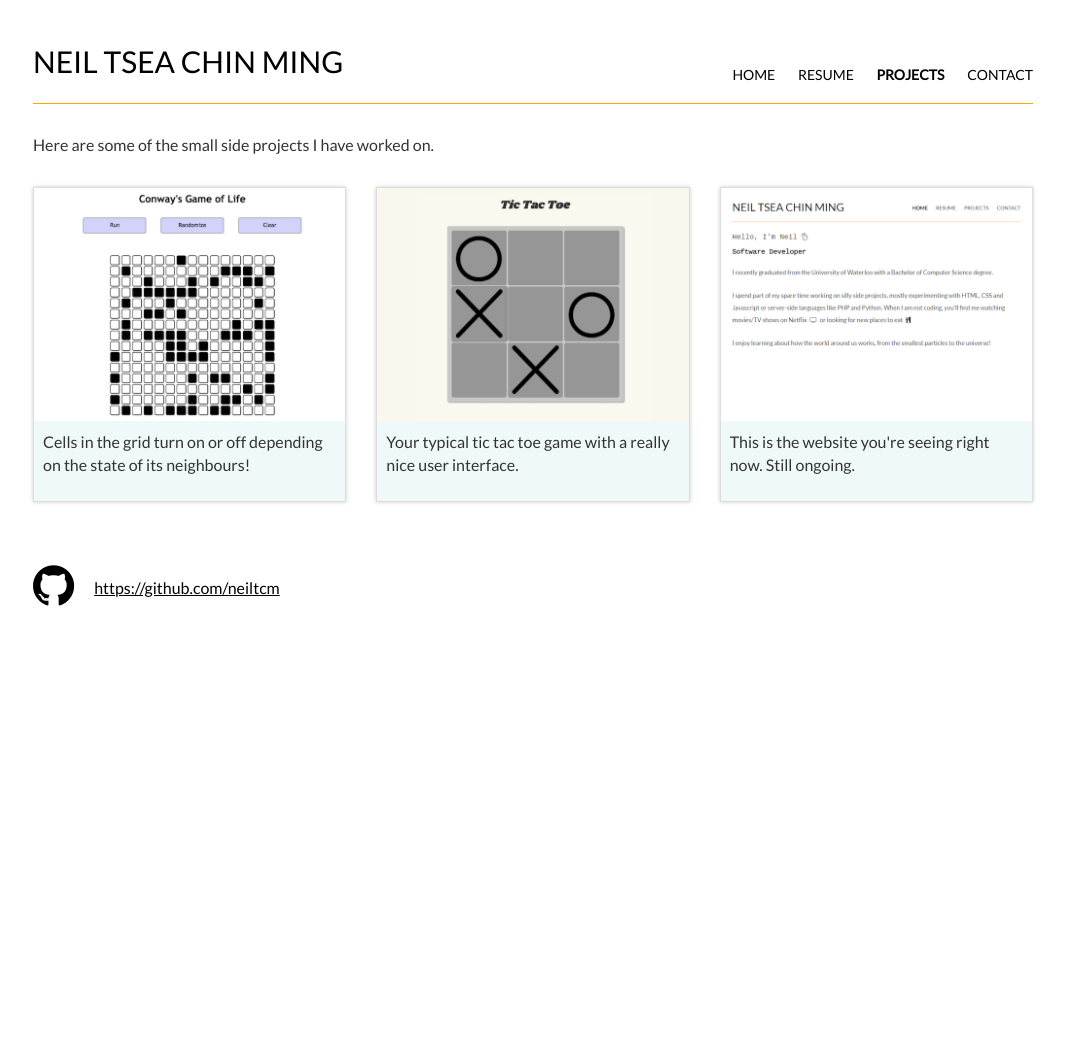
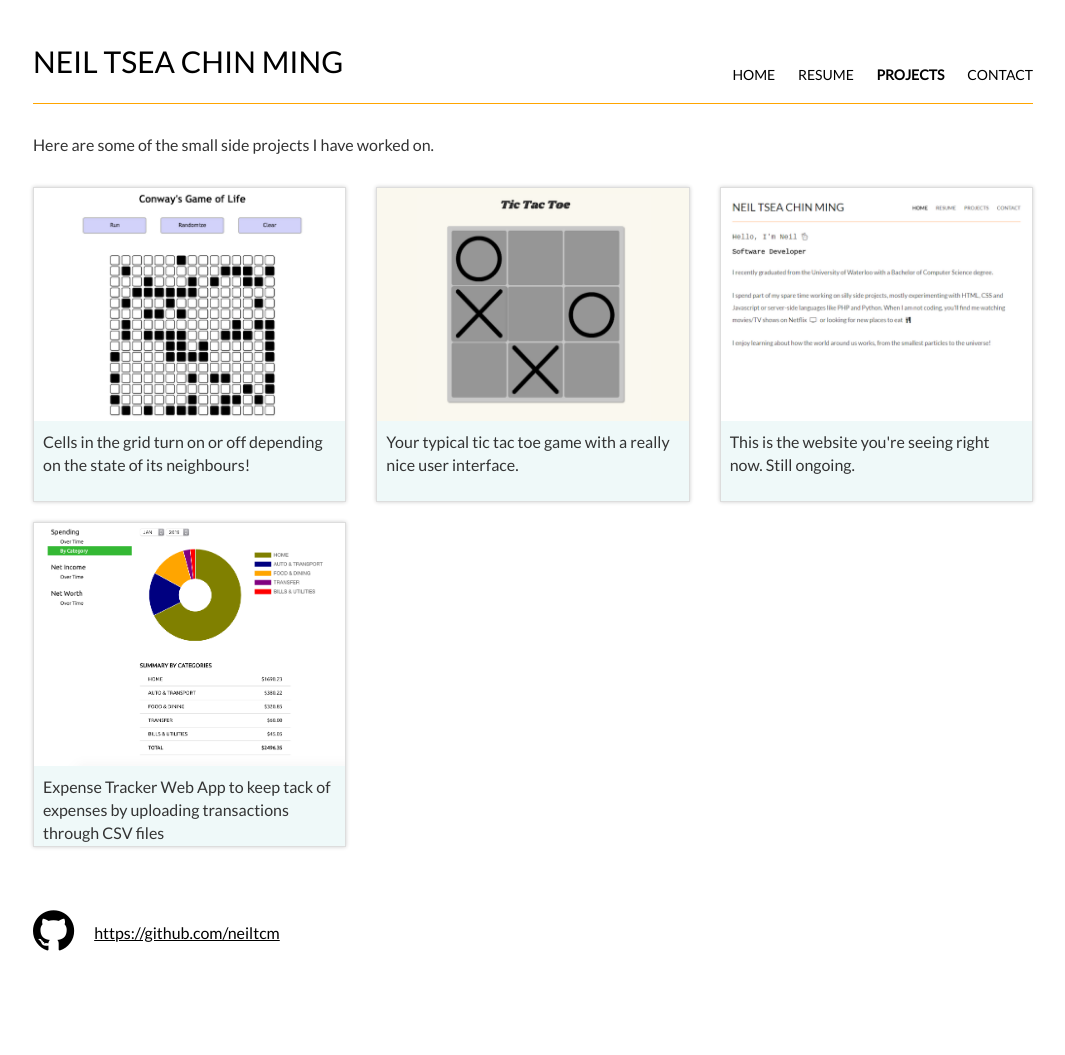
Before and after one commit to neiltcm/neiltcm.github.io, a Jekyll site: the page built from projects.html, in a window 1280 px wide. Shown: the whole page, without its empty margins (107-1172 px from the left). Built offline with Jekyll 4.4.1, drawn with Linux system fonts in a browser that asks for light colours; nearby versions of some CDN libraries; before the commit the page ends 900 px from its top, so only the background shows below that.

Commit message:
Added expense tracker, updated indentation in code

```diff
--- a/projects.html
+++ b/projects.html
@@ -44,6 +44,18 @@ permalink: /projects/
                     </div>
                 </div>
             </div>
+            <div class="row">
+                <div class="col-sm-6 col-md-4">
+                    <div class="thumbnail">
+                        <div class="proj-img">
+                        <a href="https://github.com/neiltcm/expense-tracker"><img src="/images/projects/categories.png" alt="Categories"></a>
+                        </div>
+                        <div class="caption">
+                            <p class="project-desc">Expense Tracker Web App to keep tack of expenses by uploading transactions through CSV files</p>
+                        </div>
+                    </div>
+                </div>
+            </div>
         </div>
     </div>
     <div id="project-footer">
```
Also changed, not shown: images/projects/categories.png (added). Lines whose indentation alone changed are shown as unchanged.
